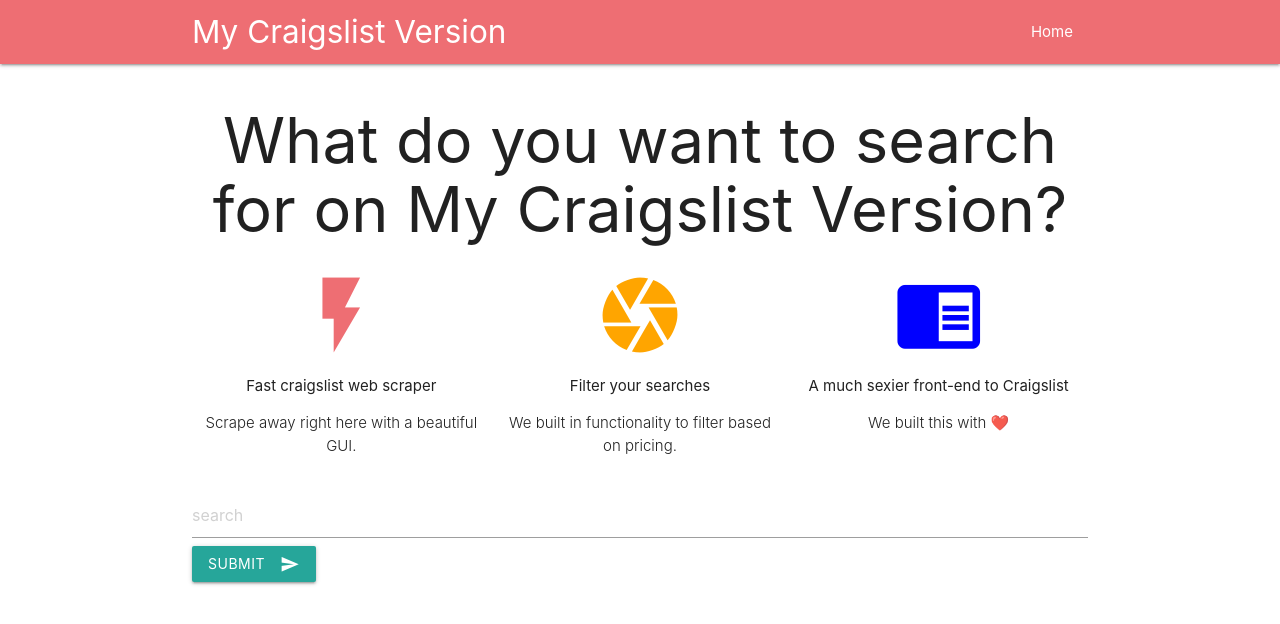
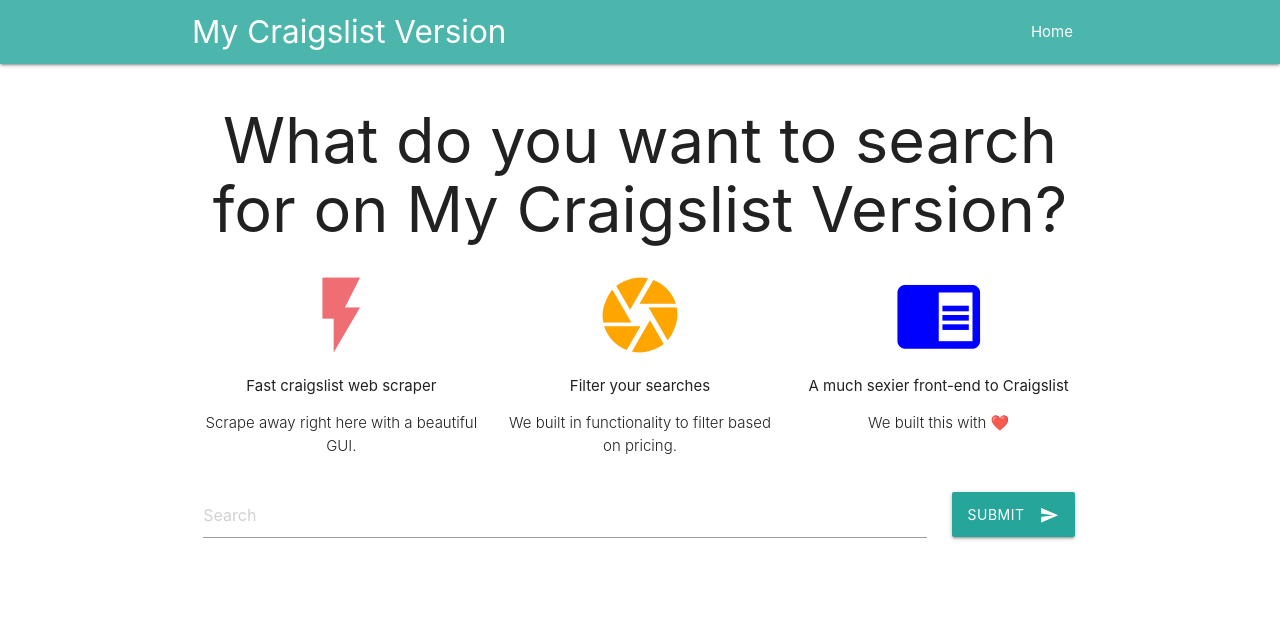
Before and after one commit to dheeraj10891/my_craigslist_version, a Django app: page / in a window 1280 px wide. Shown: the top 624 px of the page. Run offline with Django 3.2, Linux system fonts and the light colour scheme.

Commit message:
Modified UI

```diff
--- a/static/css/style.css
+++ b/static/css/style.css
@@ -11,3 +11,7 @@
 .card-image img {
     height: 220px; /* Your height here */
 }
+
+.btn {
+    height: 45px !important;
+}
--- a/templates/base.html
+++ b/templates/base.html
@@ -18,7 +18,7 @@
 </head>
 
 <body>
-    <nav>
+    <nav class="teal lighten-2">
         <div class="container nav-wrapper">
             <a href="/"
                 class="brand-logo">My Craigslist Version</a>
@@ -66,15 +66,21 @@
         <form action="{% url 'new_search' %}"
             method="post">
             {% csrf_token %}
+            <div class="row">
+                <div class="col s10 center">
                     <input class="col-md-10"
                         type="text"
                         name="search"
-                placeholder="search">
+                        placeholder="Search">
+                </div>
+                <div class="col s2 center">
                     <button class="btn waves-effect waves-light"
                         type="submit"
                         name="action">Submit
                         <i class="material-icons right">send</i>
                     </button>
+                </div>
+            </div>
         </form>
 
         {% block content %}
--- a/templates/my_app/new_search.html
+++ b/templates/my_app/new_search.html
@@ -3,7 +3,7 @@
 {% block content %}
 
 <div class="center">
-        <h5>{{ search | title }}</h5>
+    <h4>{{ search | title }}</h4>
 </div>
 
 <div class="row">
```
Lines whose indentation alone changed are shown as unchanged.
